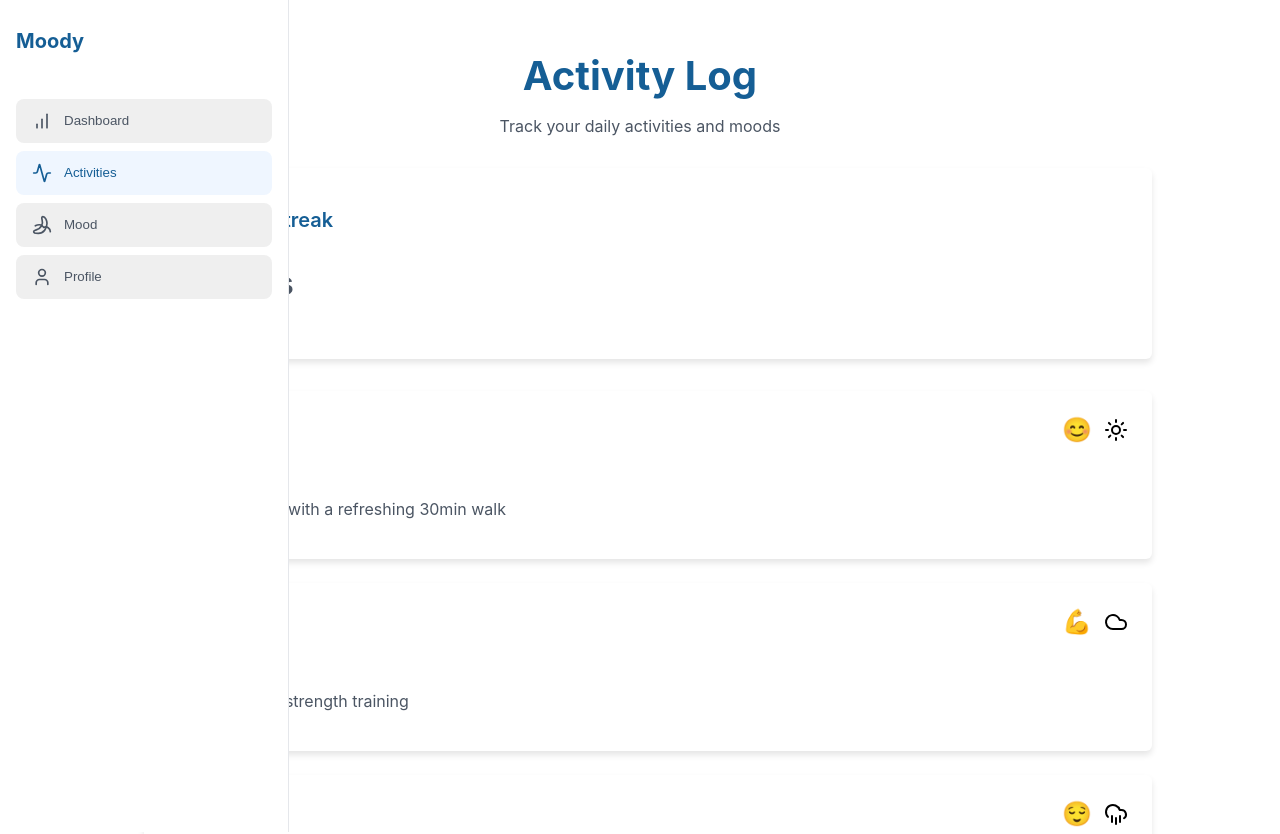
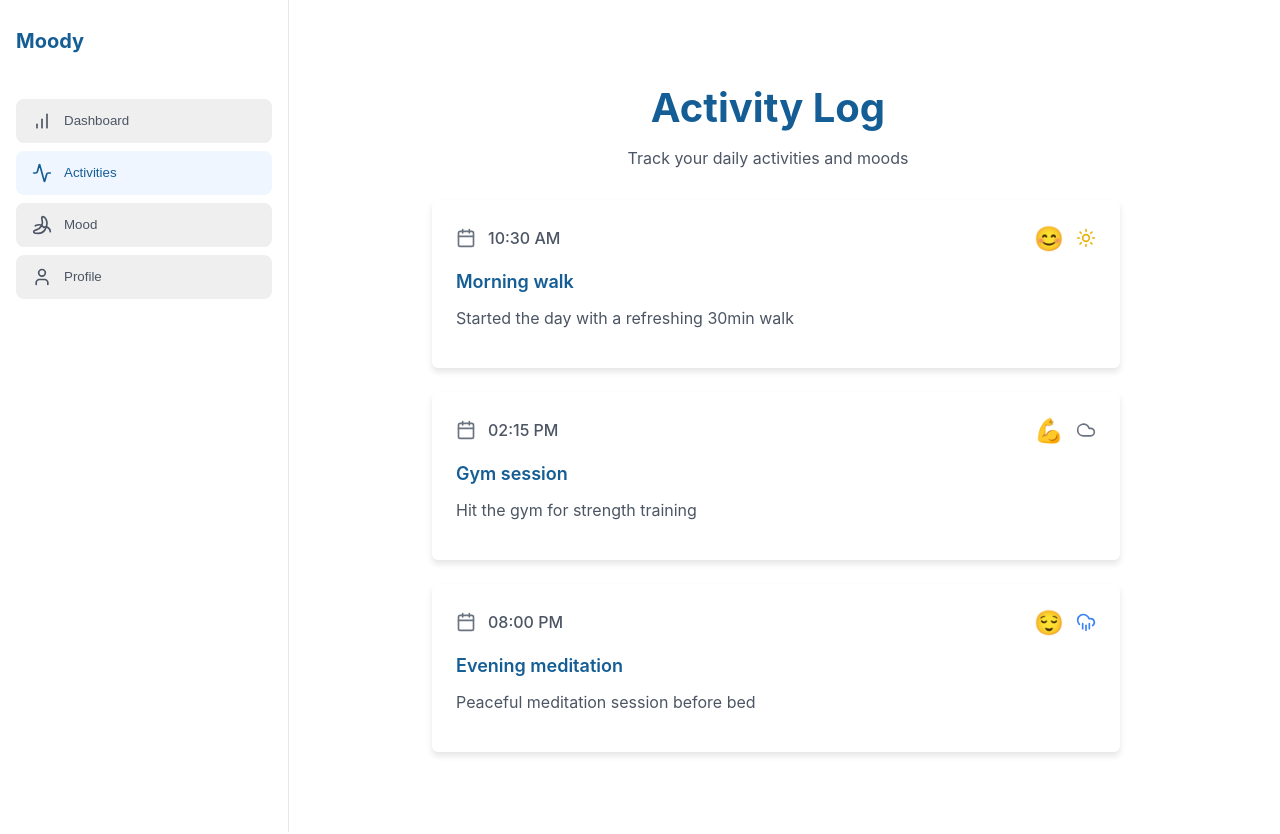
Before and after one commit to aryanballani/MoodFlow, a React (Create React App) app in the folder client/: page /activities in a window 1280 px wide. Shown: the top 834 px of the page. After the commit the page ends 808 px from the top, so only its background shows below. Built offline with nearby package versions, Linux system fonts and the light colour scheme.

Commit message:
activities

```diff
--- a/client/src/pages/activities.js
+++ b/client/src/pages/activities.js
@@ -1,6 +1,6 @@
 import React from 'react';
 import { Calendar, Cloud, Sun, CloudRain, Wind, Award } from 'lucide-react';
-import '../styles/activities.css'; // Import the custom CSS file
+import '../styles/activities.css';
 import Sidebar from '../components/sidebar';
 
 const ActivityPage = () => {
@@ -35,10 +35,10 @@ const ActivityPage = () => {
 
   const getWeatherIcon = (weather) => {
     switch (weather) {
-      case 'sunny': return <Sun className="text-yellow-500" />;
-      case 'cloudy': return <Cloud className="text-gray-500" />;
-      case 'rainy': return <CloudRain className="text-blue-500" />;
-      default: return <Wind className="text-gray-400" />;
+      case 'sunny': return <Sun className="weather-icon sunny" />;
+      case 'cloudy': return <Cloud className="weather-icon cloudy" />;
+      case 'rainy': return <CloudRain className="weather-icon rainy" />;
+      default: return <Wind className="weather-icon" />;
     }
   };
 
@@ -52,17 +52,10 @@ const ActivityPage = () => {
   return (
     <div className="activity-page">
       <Sidebar />
+      <div className="main-content">
         <div className="header">
           <h1>Activity Log</h1>
           <p>Track your daily activities and moods</p>
-      </div>
-
-      <div className="streak-counter">
-        <Award className="w-8 h-8 text-yellow-500" />
-        <div>
-          <h2>Current Streak</h2>
-          <p>{streak} days</p>
-        </div>
         </div>
 
         <div className="activity-timeline">
@@ -70,7 +63,7 @@ const ActivityPage = () => {
             <div key={activity.id} className="activity-card">
               <div className="card-header">
                 <div className="time">
-                <Calendar className="w-5 h-5 text-gray-500" />
+                  <Calendar className="calendar-icon" />
                   <span>{formatTime(activity.date)}</span>
                 </div>
                 <div className="mood-weather">
@@ -87,6 +80,7 @@ const ActivityPage = () => {
           ))}
         </div>
       </div>
+    </div>
   );
 };
 
--- a/client/src/styles/activities.css
+++ b/client/src/styles/activities.css
@@ -2,100 +2,100 @@
 
 /* General container for the page */
 .activity-page {
-    max-width: 1024px; /* Same as max-w-4xl */
-    margin: 0 auto; /* Centering the container */
-    padding: 1.5rem; /* Padding */
+    max-width: 1024px;
+    margin: 0 auto;
+    padding: 1.5rem;
 }
 
 /* Header section styles */
 .activity-page .header {
-    margin-bottom: 2rem; /* Same as mb-8 */
-    text-align: center; /* Center align the header text */
+    margin-bottom: 2rem;
+    text-align: center;
 }
 
 .activity-page .header h1 {
-    font-size: 2.5rem; /* Increased size for prominence */
-    font-weight: 700; /* Same as font-bold */
-    color: var(--color-primary); /* Replacing with variable */
-    margin-bottom: 0.5rem; /* Same as mb-2 */
+    font-size: 2.5rem;
+    font-weight: 700;
+    color: var(--color-primary);
+    margin-bottom: 0.5rem;
 }
 
 .activity-page .header p {
-    font-size: 1rem; /* Ensure the paragraph is not too small */
-    color: var(--color-text-light); /* Replacing with variable */
-}
-
-/* Streak counter section */
-.activity-page .streak-counter {
-    background-color: var(--color-white); /* Replacing with variable */
-    color: var(--color-primary);
-    border-radius: 0.375rem; /* Same as rounded-lg */
-    box-shadow: 0 4px 6px var(--color-box-shadow-hover); /* Replacing with variable */
-    padding: 1.5rem; /* Same as p-6 */
-    margin-bottom: 2rem; /* Same as mb-8 */
-    display: flex;
-    align-items: center;
-    gap: 1rem;
-}
-
-.activity-page .streak-counter h2 {
-    font-size: 1.25rem; /* Same as text-xl */
-    font-weight: 600; /* Same as font-semibold */
-}
-
-.activity-page .streak-counter p {
-    font-size: 2rem; /* Same as text-3xl */
-    font-weight: 700; /* Same as font-bold */
-    color: var(--color-text-light); /* Replacing with variable */
+    font-size: 1rem;
+    color: var(--color-text-light);
 }
 
 /* Activity timeline section */
 .activity-page .activity-timeline {
     display: flex;
     flex-direction: column;
-    gap: 1.5rem; /* Same as space-y-6 */
+    gap: 1.5rem;
 }
 
 /* Activity card */
 .activity-page .activity-card {
-    background-color: var(--color-white); /* Replacing with variable */
-    border-radius: 0.375rem; /* Same as rounded-lg */
-    box-shadow: 0 4px 6px var(--color-box-shadow-hover); /* Replacing with variable */
-    padding: 1.5rem; /* Same as p-6 */
-    transition: transform 0.3s ease; /* Same as transition-transform */
-    margin-left: 1rem; /* Add a gap from the left */
+    background-color: var(--color-white);
+    border-radius: 0.375rem;
+    box-shadow: 0 4px 6px var(--color-box-shadow-hover);
+    padding: 1.5rem;
+    transition: transform 0.3s ease;
+    margin-left: 1rem;
 }
 
 .activity-page .activity-card:hover {
-    transform: scale(1.02); /* Same as hover:scale-[1.02] */
+    transform: scale(1.02);
 }
 
 /* Activity card header */
 .activity-page .activity-card .card-header {
     display: flex;
     justify-content: space-between;
-    margin-bottom: 1rem; /* Same as mb-4 */
+    margin-bottom: 1rem;
 }
 
 .activity-page .activity-card .card-header .time {
     display: flex;
     align-items: center;
-    gap: 0.75rem; /* Same as gap-3 */
+    gap: 0.75rem;
+}
+
+.calendar-icon {
+    width: 1.25rem;
+    height: 1.25rem;
+    color: #6b7280;
 }
 
 .activity-page .activity-card .card-header .time span {
-    color: var(--color-text-light); /* Replacing with variable */
-    font-weight: 500; /* Same as font-medium */
+    color: var(--color-text-light);
+    font-weight: 500;
 }
 
 .activity-page .activity-card .card-header .mood-weather {
     display: flex;
     align-items: center;
-    gap: 0.75rem; /* Same as gap-3 */
+    gap: 0.75rem;
 }
 
 .activity-page .activity-card .card-header .mood-weather span {
-    font-size: 1.5rem; /* Same as text-2xl */
+    font-size: 1.5rem;
+}
+
+/* Weather icons */
+.weather-icon {
+    width: 1.25rem;
+    height: 1.25rem;
+}
+
+.weather-icon.sunny {
+    color: #eab308;
+}
+
+.weather-icon.cloudy {
+    color: #6b7280;
+}
+
+.weather-icon.rainy {
+    color: #3b82f6;
 }
 
 .activity-page .activity-card .activity-details {
@@ -103,12 +103,12 @@
 }
 
 .activity-page .activity-card .activity-details h3 {
-    font-size: 1.125rem; /* Same as text-lg */
-    font-weight: 600; /* Same as font-semibold */
-    color: var(--color-primary); /* Replacing with variable */
-    margin-bottom: 0.5rem; /* Same as mb-2 */
+    font-size: 1.125rem;
+    font-weight: 600;
+    color: var(--color-primary);
+    margin-bottom: 0.5rem;
 }
 
 .activity-page .activity-card .activity-details p {
-    color: var(--color-text-light); /* Replacing with variable */
+    color: var(--color-text-light);
 }
```
Lines whose indentation alone changed are shown as unchanged.
